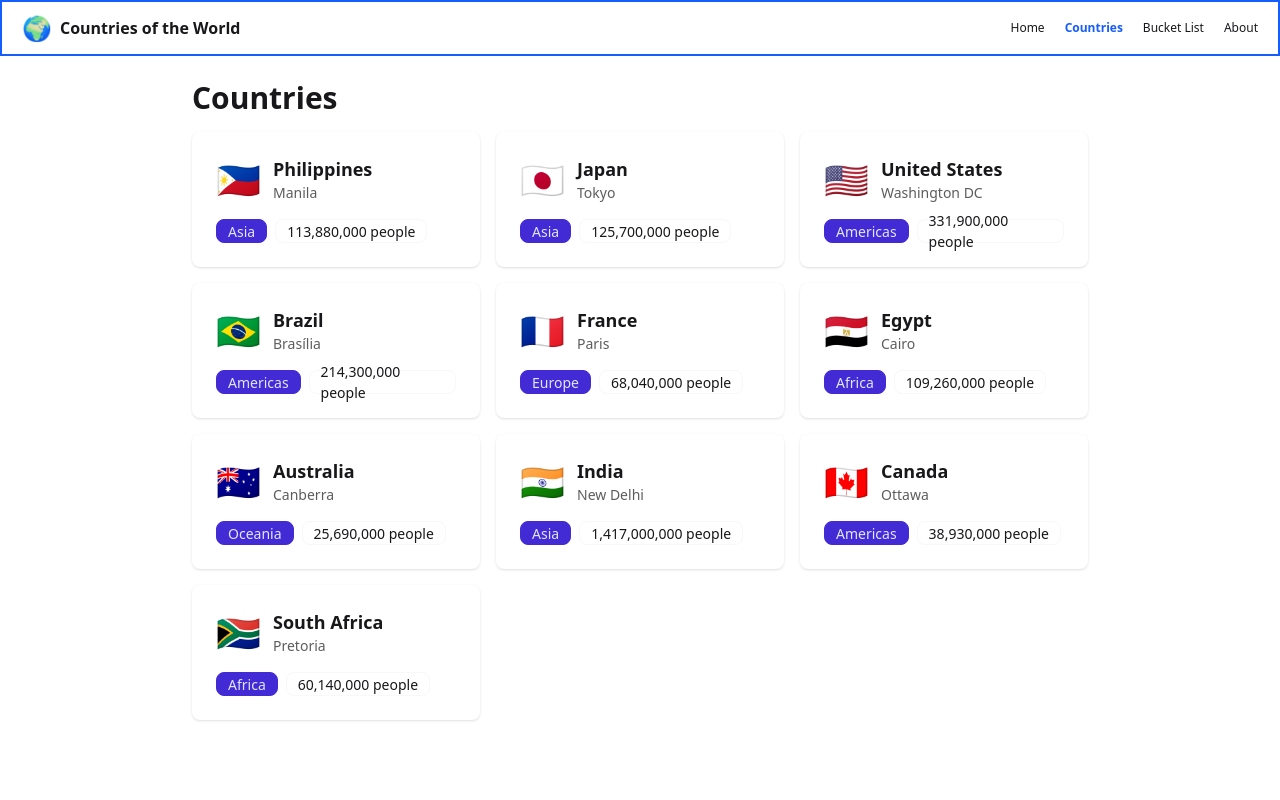
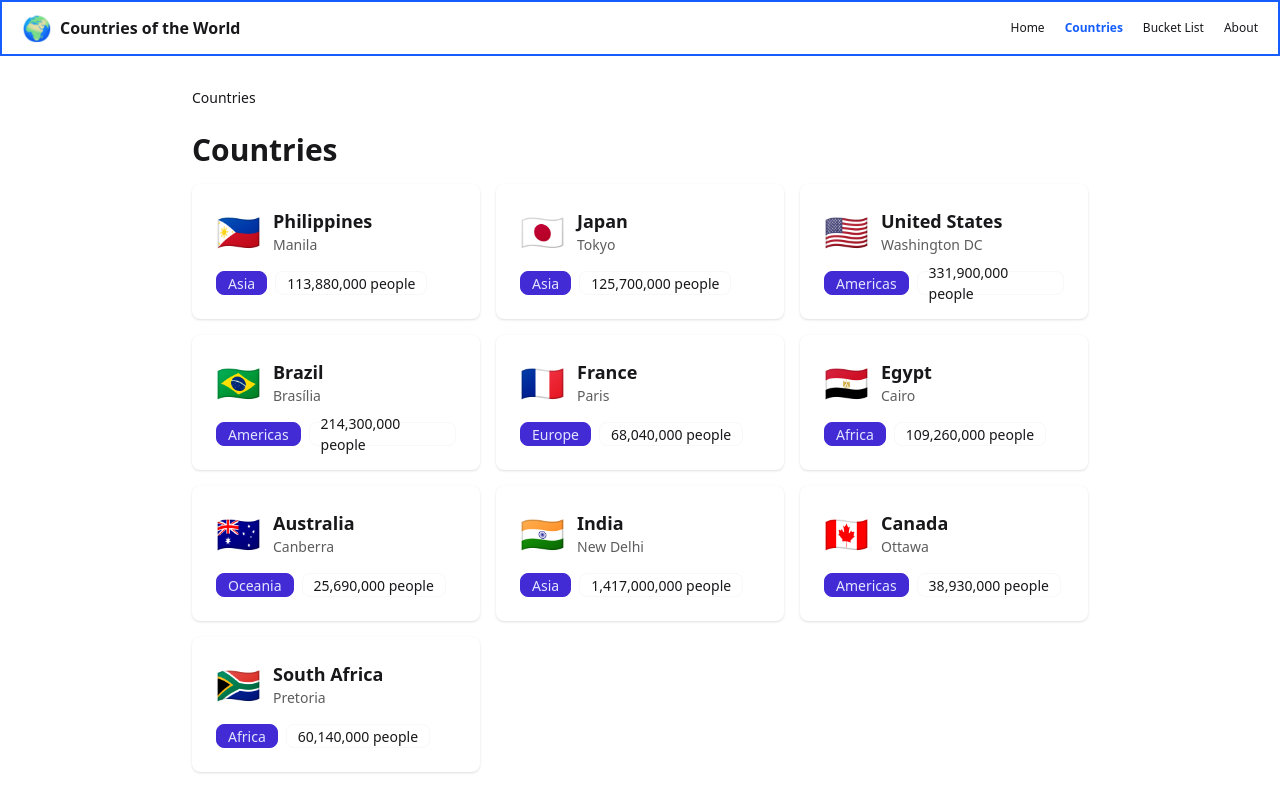
Before and after one commit to fraciscoejay-max/lab-act-countries, a React (Vite) app: page /countries in a window 1280 px wide. Built offline with nearby package versions, Linux system fonts and the light colour scheme.

Commit message:
Task 1: complete adding group route

```diff
--- a/src/App.jsx
+++ b/src/App.jsx
@@ -1,4 +1,5 @@
 import Layout from "./components/Layout";
+import CountriesLayout from "./components/CountriesLayout";
 import HomePage from "./pages/HomePage";
 import CountriesPage from "./pages/CountriesPage";
 import CountryDetailPage from "./pages/CountryDetailPage";
@@ -12,7 +13,7 @@
     <Routes>
       <Route element={<Layout />}>
         <Route path="/" element={<HomePage />} />
-        <Route path="/countries">
+        <Route path="/countries" element={<CountriesLayout />}>
           <Route index element={<CountriesPage />} />
           <Route path=":countryCode" element={<CountryDetailPage />} />
         </Route>
--- /dev/null
+++ b/src/components/CountriesLayout.jsx
@@ -0,0 +1,20 @@
+import { Outlet, useLocation } from "react-router-dom";
+
+const CountriesLayout = () => {
+  const { pathname } = useLocation();
+  const code = pathname.split("/")[2];
+
+  return (
+    <section className="max-w-4xl mx-auto space-y-4">
+      <nav className="text-sm breadcrumbs">
+        <ul>
+          <li>Countries</li>
+          {code && <li>{code.toUpperCase()}</li>}
+        </ul>
+      </nav>
+      <Outlet />
+    </section>
+  );
+};
+
+export default CountriesLayout;
```
